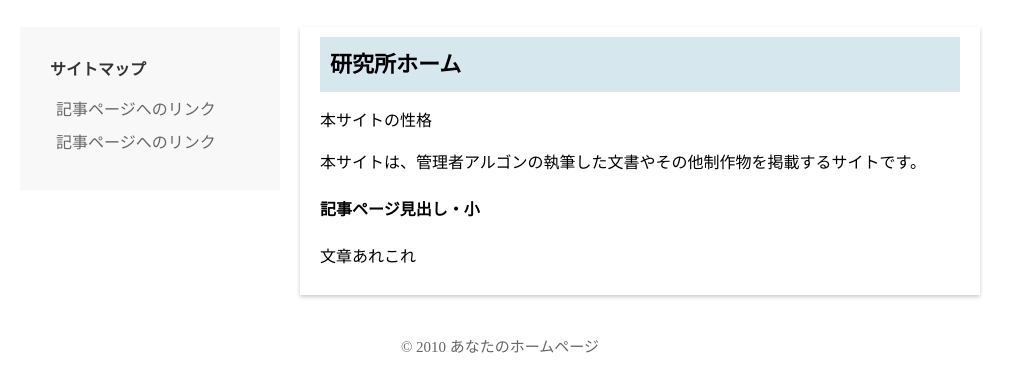
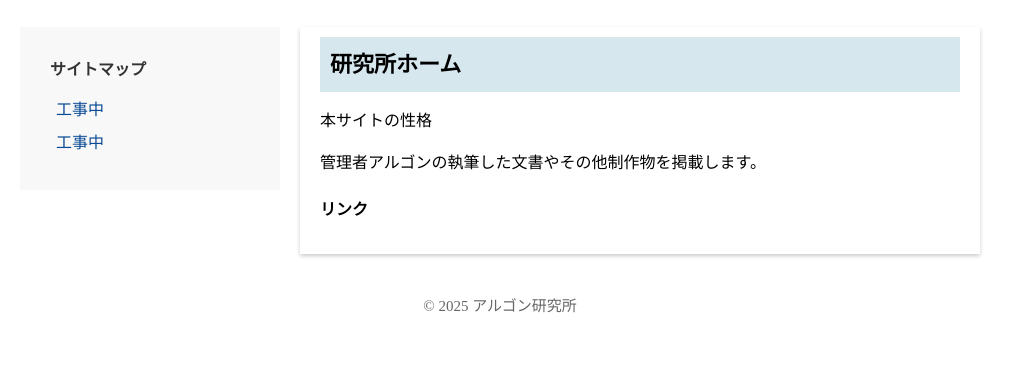
Before and after one commit to argon-association/argon, a plain HTML site: page index.html in a window 1280 px wide. Shown: the part 93-484 px from the top of the page, without its empty margins (140-1152 px from the left). Drawn offline with Linux system fonts and the light colour scheme.

Commit message:
Update index.html

```diff
--- a/index.html
+++ b/index.html
@@ -20,21 +20,21 @@
 <div class="inner">
 <h2>研究所ホーム</h2>
 <p>本サイトの性格</p>
-<p>本サイトは、管理者アルゴンの執筆した文書やその他制作物を掲載するサイトです。</p>
-<h4>記事ページ見出し・小</h4>
-<p>文章あれこれ</p>
+<p>管理者アルゴンの執筆した文書やその他制作物を掲載します。</p>
+<h4>リンク</h4>
+<p><a href=""></a></p>
 </div>
 <aside>
 <div class="left-title">サイトマップ</div>
 <div class="link">
 <ul>
-<li>記事ページへのリンク</li>
-<li>記事ページへのリンク</li>
+<li><a>工事中</a></li>
+<li><a>工事中</a></li>
 </ul>
 </div>
 </aside>
 </div>
-<footer>© 2010 あなたのホームページ</footer>
+<footer>© 2025 アルゴン研究所</footer>
 </div>
 </body>
 </html>
```
